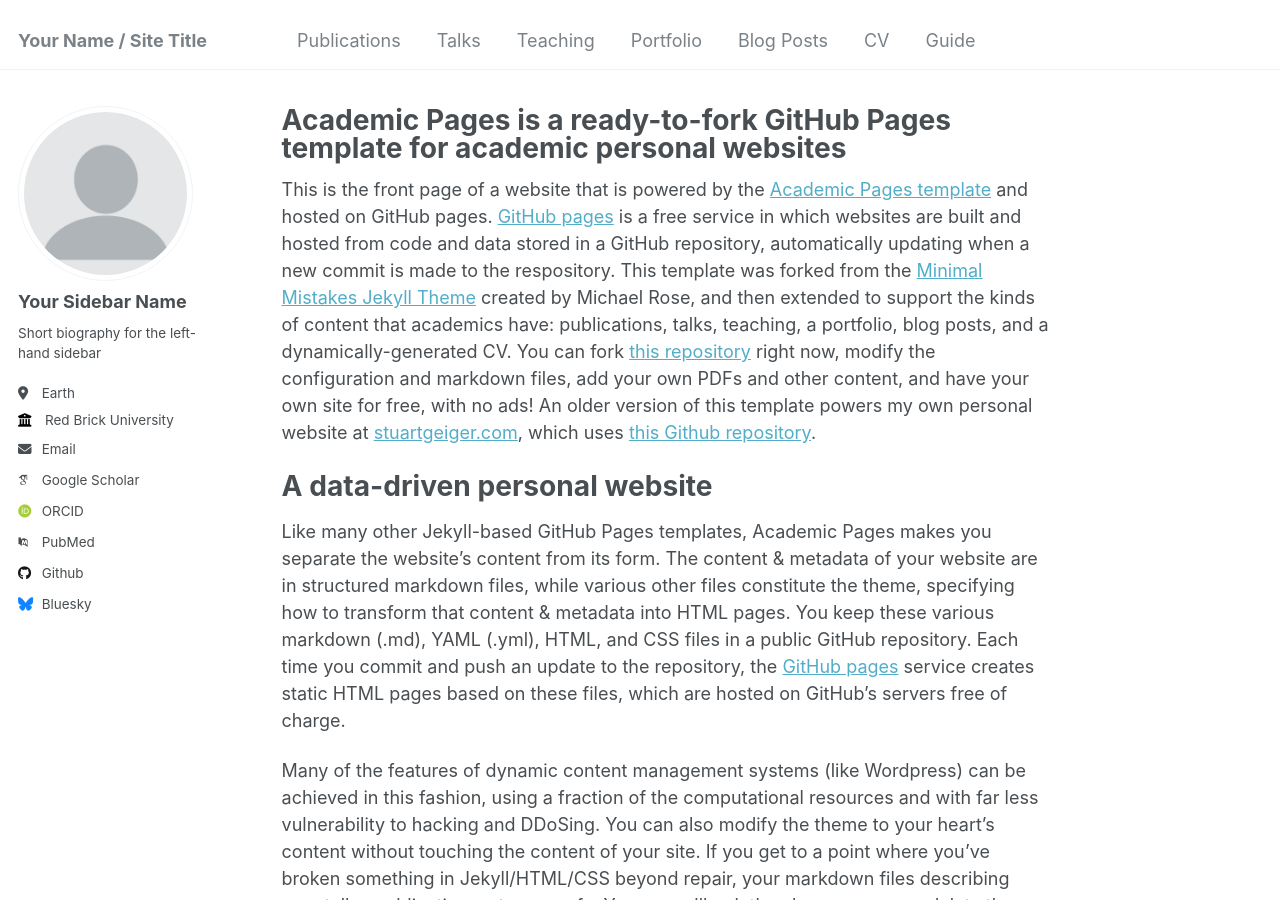
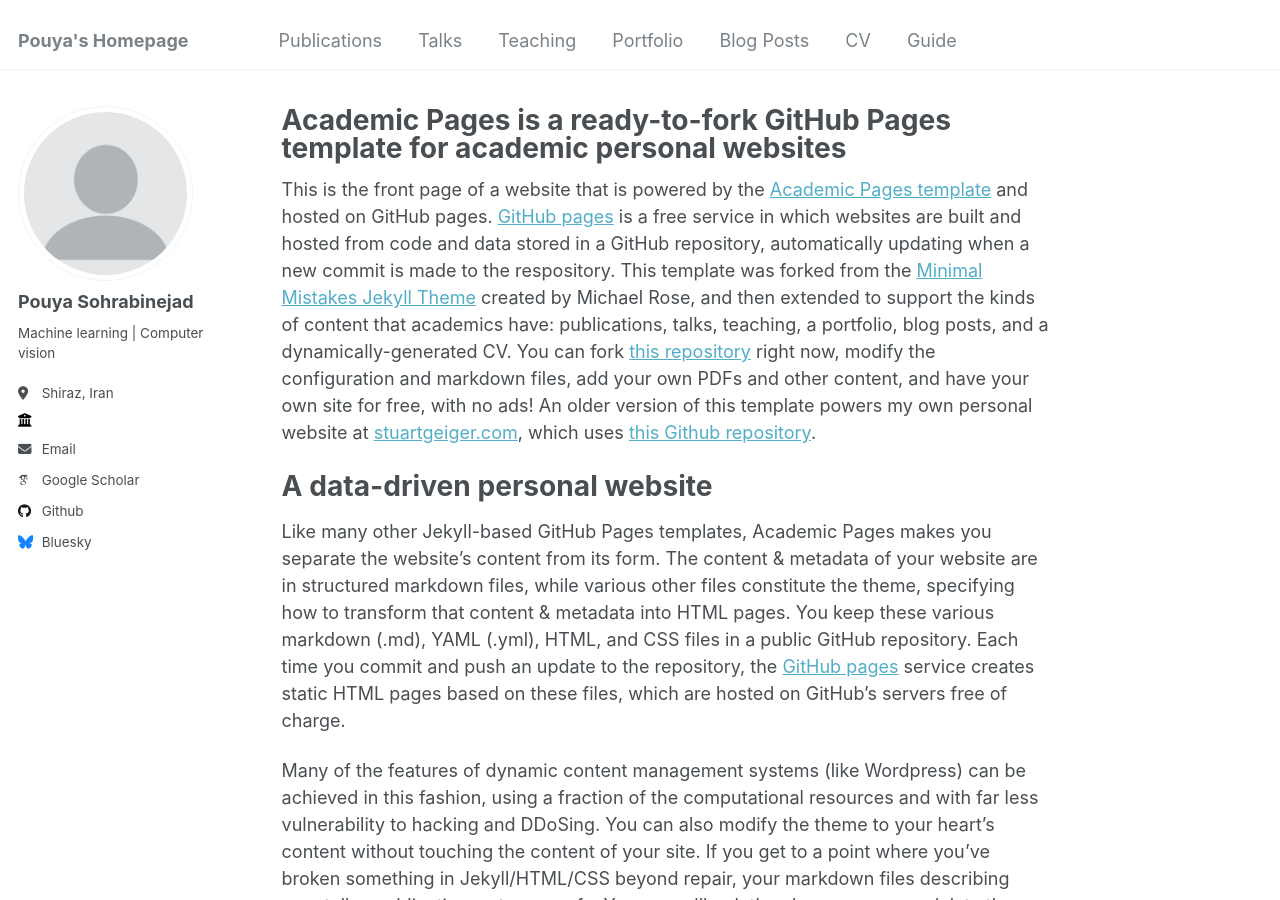
Before and after one commit to PouyaSonej/PouyaSonej.github.io, a Jekyll site: the page built from _pages/about.md, in a window 1280 px wide and 900 px high. Built offline with Jekyll 4.4.1, drawn with Linux system fonts in a browser that asks for light colours; some web fonts are replaced.

Commit message:
Update _config.yml

```diff
--- a/_config.yml
+++ b/_config.yml
@@ -8,13 +8,13 @@
 
 # Basic Site Settings
 locale                   : "en-US"
-title                    : "Your Name / Site Title"
+title                    : "Pouya's Homepage"
 title_separator          : "-"
 name                     : &name "Pouya Sohrabinejad"
 description              : &description "personal description"
-url                      : https://academicpages.github.io # the base hostname & protocol for your site e.g. "https://mmistakes.github.io"
+url                      : https://pouyasonej.github.io # the base hostname & protocol for your site e.g. "https://mmistakes.github.io"
 baseurl                  : "" # the subpath of your site, e.g. "/blog"
-repository               : "academicpages/academicpages.github.io"
+repository               : "pouyasonej/pouyasonej.github.io"
 
 # Site Author - The following control what appear as part of the author content on the side bar.
 #               If a field is blank the icon and link will not appear, otherwise it will be shown.
@@ -22,28 +22,19 @@ repository               : "academicpages/academicpages.github.io"
 author:
   # Biographic information
   avatar           : "profile.png"
-  name             : "Your Sidebar Name"
+  name             : "Pouya Sohrabinejad"
   pronouns         : # example: "she/her"
-  bio              : "Short biography for the left-hand sidebar"
-  location         : "Earth"
-  employer         : "Red Brick University"
+  bio              : "Machine learning | Computer vision"
+  location         : "Shiraz, Iran"
+  employer         : ""
   uri              : # URL
-  email            : "none@example.org"
+  email            : "pouyasohnej@gmail.com"
 
   # Academic websites
   arxiv            : # URL - Update with the correct link to your profile
   googlescholar    : "https://scholar.google.com/citations?user=PS_CX0AAAAAJ"
-  impactstory      : # URL
-  orcid            : "http://orcid.org/yourorcidurl"
-  semantic         : # URL
-  pubmed           : "https://www.ncbi.nlm.nih.gov/pubmed/?term=john+snow"
-  researchgate     : # URL
 
-  # Repositories and software development
-  bitbucket        : # Username - Update with your username on the site
-  codepen          : # Username
-  dribbble         : # Username
-  github           : "academicpages"
+  github           : "pouyasonej"
   kaggle           : # Username
   stackoverflow    : # User number or user number and name (i.e., use "1" or "1/jeff-atwood")
 
```
